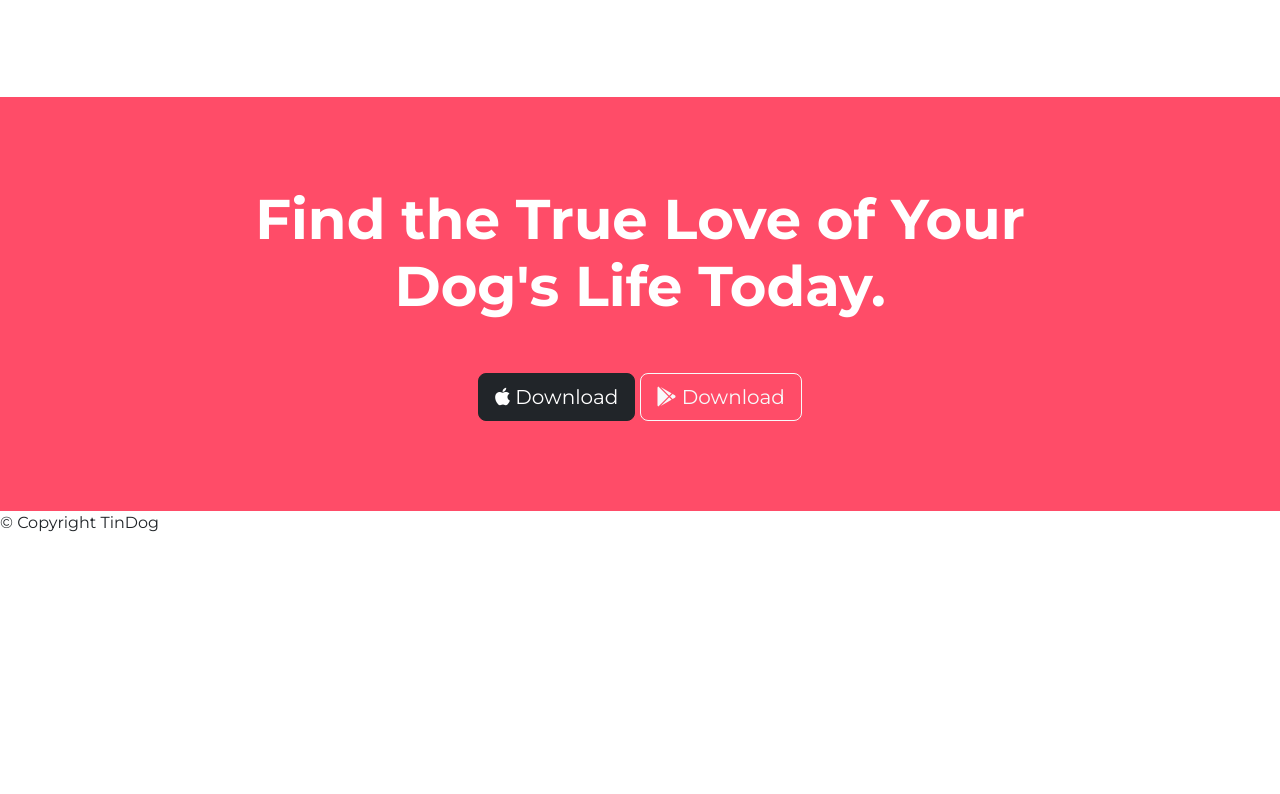
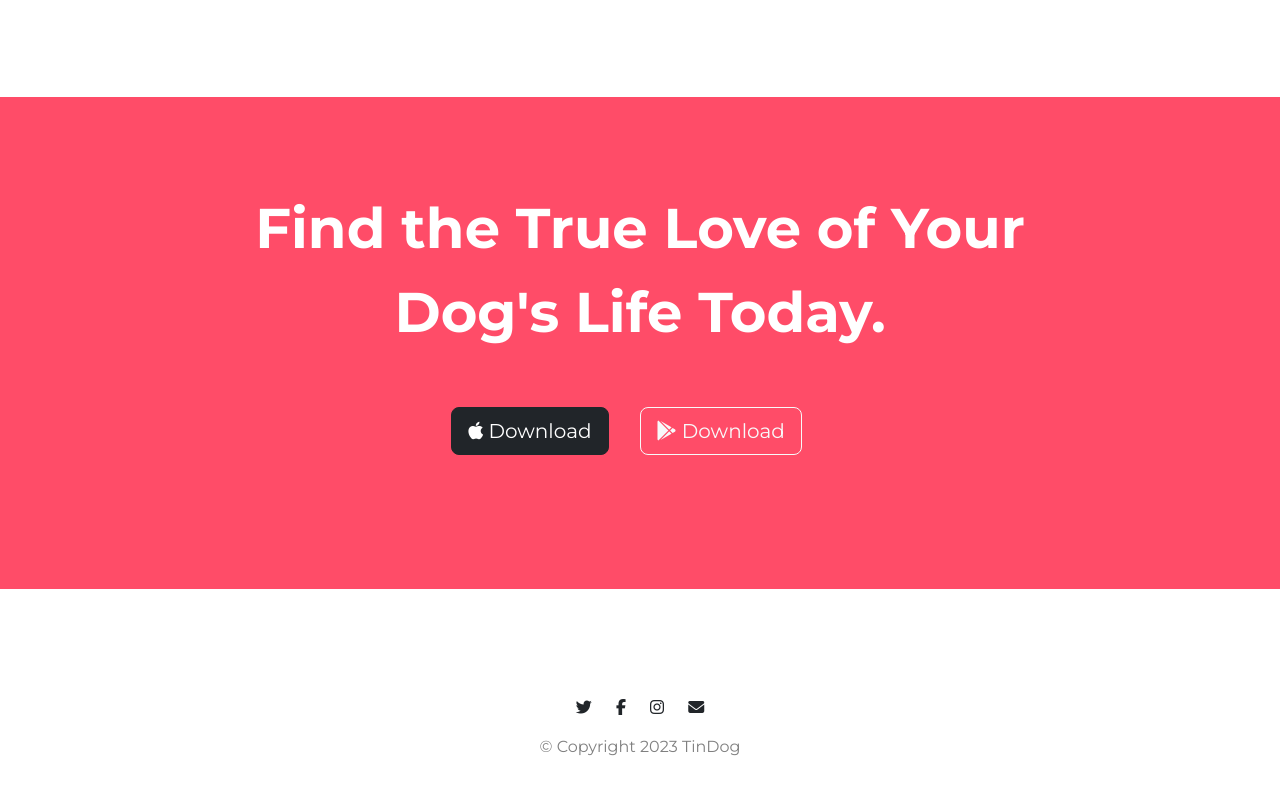
Before and after one commit to RohitShrirame/TinDog, a plain HTML site: page index.html in a window 1280 px wide. Shown: the part 2420-3214 px from the top of the page. Before the commit the page ends 2971 px from the top, so only its background shows below. Drawn offline with nearby package versions, Linux system fonts and the light colour scheme.

Commit message:
footer for html & CSS added

```diff
--- a/css/styles.css
+++ b/css/styles.css
@@ -143,11 +143,26 @@ h2{
 #cta{
     background-color: #ff4c68;
     padding: 7% 15%;
-    text-align: center;;
+    text-align: center;
 }
 
 #cta h3{
     font-size: 3.5rem;
     color: #fff;
-    padding-bottom: 5%;
+    line-height: 1.5;
 }
+
+/* Footer */
+#footer{
+    padding: 7% 15%;
+    background-color: #fff;
+    text-align: center;
+
+}
+#footer P{
+    color: gray;
+}
+
+.footer-icon{
+    margin: 20px 10px;
+}
--- a/index.html
+++ b/index.html
@@ -206,8 +206,8 @@
   <section id="cta">
 
     <h3>Find the True Love of Your Dog's Life Today.</h3>
-    <button type="button" class="btn btn-dark btn-lg"><i class="fa-brands fa-apple"></i> Download</button>
-    <button type="button" class="btn btn-outline-light btn-lg"><i class="fa-brands fa-google-play"></i> Download</button>
+    <button type="button" class="btn btn-dark btn-lg download-button"><i class="fa-brands fa-apple"></i> Download</button>
+    <button type="button" class="btn btn-outline-light btn-lg download-button"><i class="fa-brands fa-google-play"></i> Download</button>
 
   </section>
 
@@ -217,7 +217,12 @@
   <footer id="footer">
 
 
-    <p>© Copyright TinDog</p>
+    <i class="fa-brands fa-twitter footer-icon"></i>
+    <i class="fa-brands fa-facebook-f footer-icon"></i>
+    <i class="fa-brands fa-instagram footer-icon"></i>
+    <i class="fa-solid fa-envelope footer-icon"></i>
+
+    <p>© Copyright 2023 TinDog</p>
 
   </footer>
 
```
